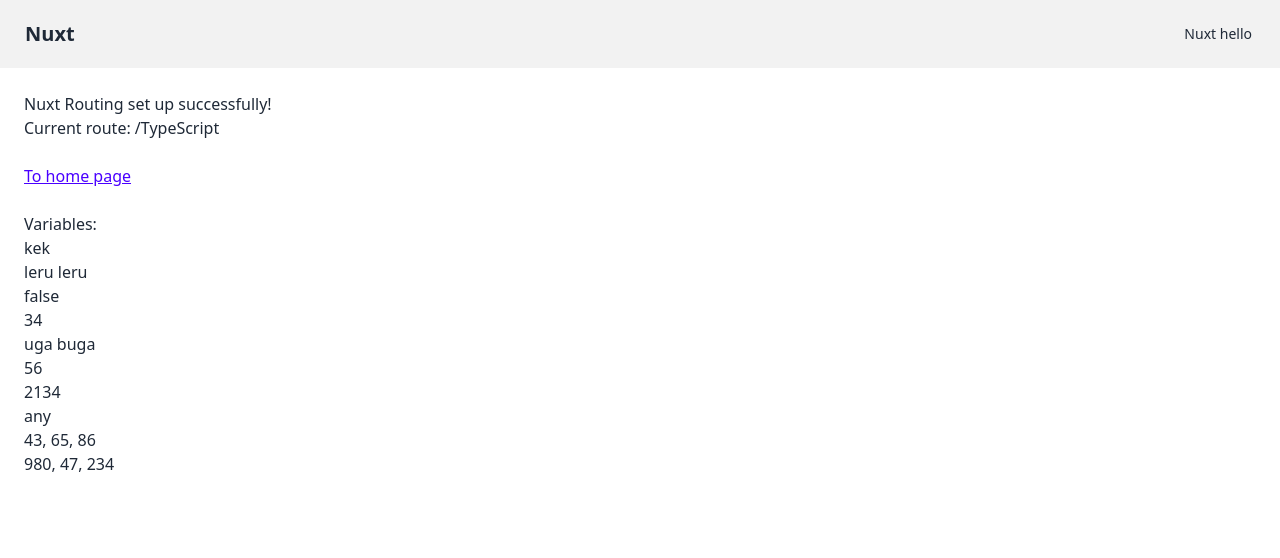
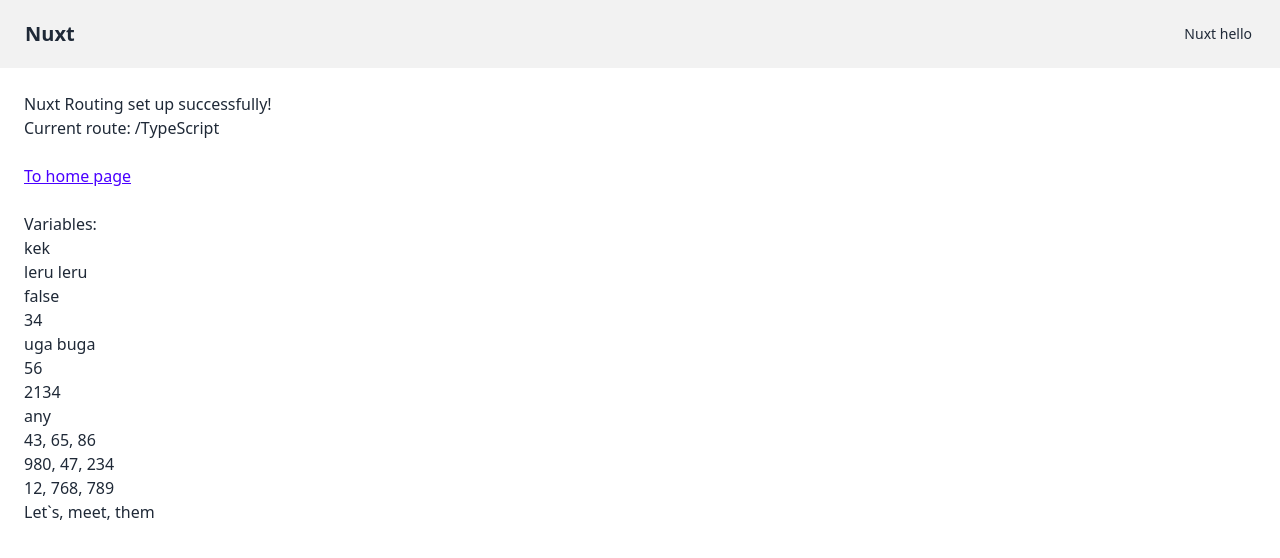
Before and after one commit to TheLastCookie-404/Nuxt, a Nuxt app: page /TypeScript in a window 1280 px wide. Shown: the top 558 px of the page. Built offline with nearby package versions, Linux system fonts and the light colour scheme.

Commit message:
Datatypes

```diff
--- a/src/components/Typescript/DataTypesAndFunctions.vue
+++ b/src/components/Typescript/DataTypes.vue
@@ -11,6 +11,8 @@
     <div>{{ anyType }}</div>
     <div>{{ `${arr[0]}, ${arr[1]}, ${arr[2]}` }}</div>
     <div>{{ `${arr1[0]}, ${arr1[1]}, ${arr1[2]}` }}</div>
+    <div>{{ `${arr2[0]}, ${arr2[1]}, ${arr2[2]}` }}</div>
+    <div>{{ `${arr3[0]}, ${arr3[1]}, ${arr3[2]}` }}</div>
   </div>
 </template>
 
@@ -19,34 +21,54 @@
   let a = 'lol';
   a = 'kek';
 
+
   // constant
   const bruh: string = 'leru leru';
+
 
   // array
   let arr: number[] = [12, 34, 123];
   arr = [43, 65, 86];
+
   // alternative
   let arr1: Array<number> = [534, 65, 867];
   arr1 = [980, 47, 234];
+
+  // const. but you can still rewrite cels
+  // but can`t override all array arr2 = [12, 324, 53];
+  const arr2: Array<number> = [345, 768, 789];
+  arr2[0] = 12;
+
+  // readonly. whole array now is unrewritable
+  const arr3: ReadonlyArray<string> = ['Let`s', 'meet', 'them'];
+
+  // array decomposition
+  // let arr4 = Array<number> = [];
+
 
   // boolean
   let bool: boolean = true;
   bool = false;
 
+
   // number
   let num: number = 123;
   num = 34;
+
 
   // string
   let str: string = 'Hello';
   str = 'uga buga';
 
+
   // bigint (for really big numbers)
   let bint: bigint = 344n;
   bint = 56n;
+
   // or convert to bigint (i think that sucks way)
   let bint1: bigint = BigInt(534);
   bint1 = BigInt(2134);
+
 
   // multitype variable
   let anyType: any = 123;
--- a/src/pages/TypeScript.vue
+++ b/src/pages/TypeScript.vue
@@ -7,7 +7,7 @@
       <NuxtLink class="link link-primary" to="/">To home page</NuxtLink>
     </p>
     <br>
-    <TypescriptDataTypesAndFunctions />
+    <TypescriptDataTypes />
   </div>
 </template>
 
```
